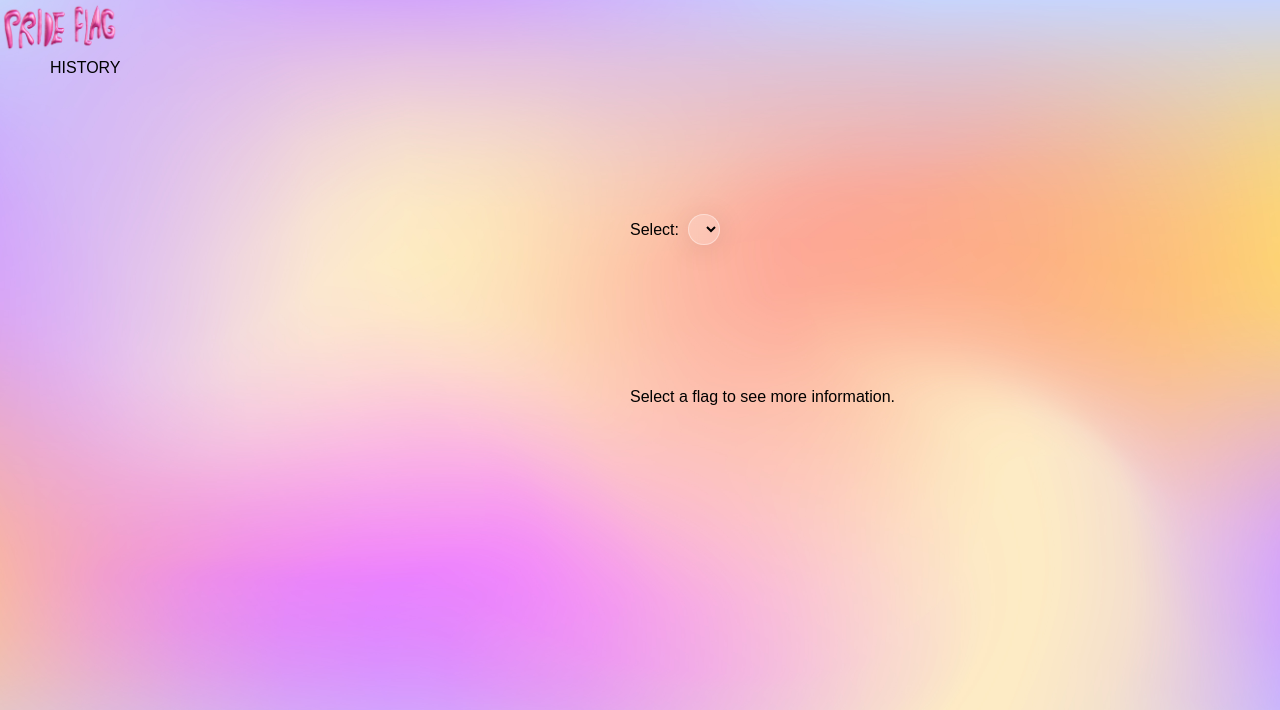
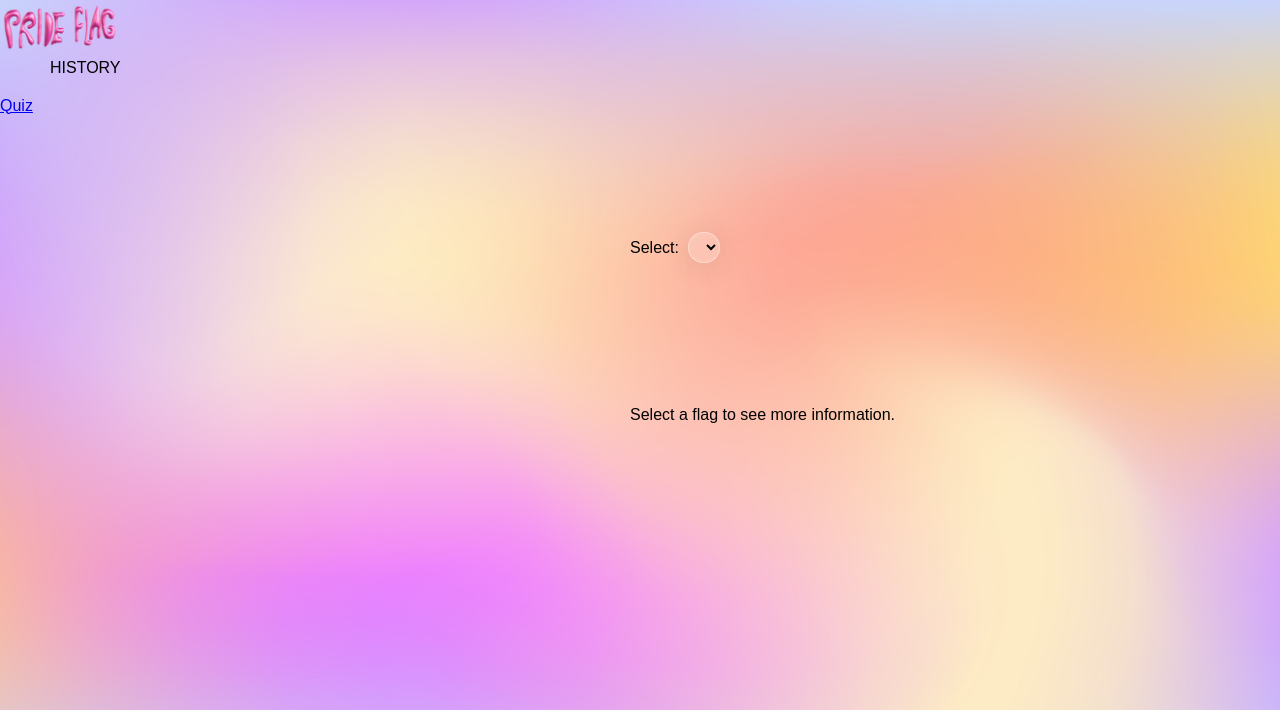
Before and after one commit to AlexTour/Pride-Flags-History, a plain HTML site: page index.html in a window 1280 px wide. Shown: the top 710 px of the page. Drawn offline with Linux system fonts and the light colour scheme; some packages are replaced by stand-ins of ours; a script that the page names is missing.

Commit message:
Update index.html

```diff
--- a/index.html
+++ b/index.html
@@ -27,6 +27,7 @@
 <body>
   <img src="prideFlag.png" alt="Pride Flag" width="120">
   <div class="title">History</div>
+  <a href="quiz-index.html" class="quiz-button">Quiz</a>
   <div class="grid-container">
     <model-viewer id="flag" src="animated-flag.glb" autoplay ar ar-modes="scene-viewer quick-look" camera-controls tone-mapping="neutral" poster="poster.webp" shadow-intensity="1"></model-viewer>
     <div id="info-panel">
```
